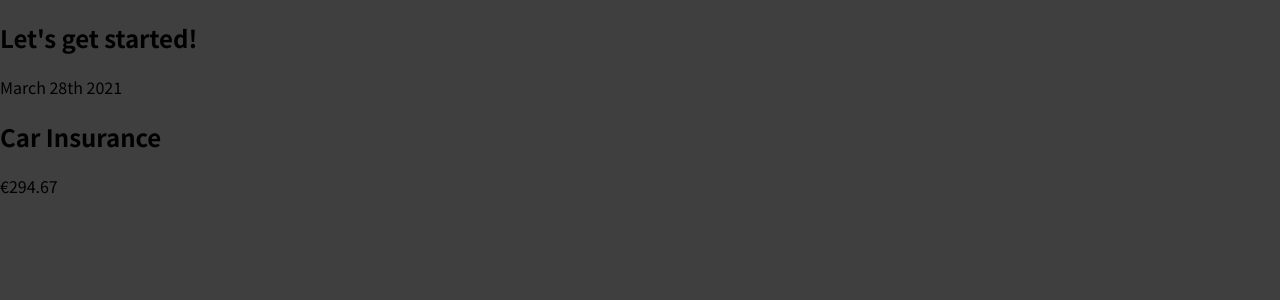
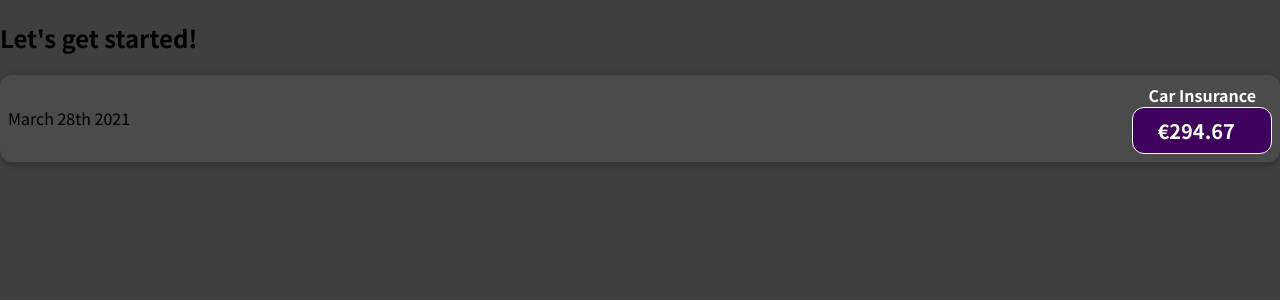
Before and after one commit to eomereu/react, a JavaScript app in the folder 01-starting-setup/: page / in a window 1280 px wide. Shown: the top 300 px of the page. Built offline with nearby package versions, Linux system fonts and the light colour scheme.

Commit message:
React Basics Part 3

```diff
--- /dev/null
+++ b/01-starting-setup/src/components/ExpenseItem.css
@@ -0,0 +1,56 @@
+.expense-item {
+  display: flex;
+  justify-content: space-between;
+  align-items: center;
+  box-shadow: 0 2px 8px rgba(0, 0, 0, 0.25);
+  padding: 0.5rem;
+  margin: 1rem 0;
+  border-radius: 12px;
+  background-color: #4b4b4b;
+}
+
+.expense-item__description {
+  display: flex;
+  flex-direction: column;
+  gap: 1rem;
+  align-items: flex-end;
+  flex-flow: column-reverse;
+  justify-content: flex-start;
+  flex: 1;
+}
+
+.expense-item h2 {
+  color: #3a3a3a;
+  font-size: 1rem;
+  flex: 1;
+  margin: 0 1rem;
+  color: white;
+}
+
+.expense-item__price {
+  font-size: 1rem;
+  font-weight: bold;
+  color: white;
+  background-color: #40005d;
+  border: 1px solid white;
+  padding: 0.5rem;
+  border-radius: 12px;
+}
+
+@media (min-width: 580px) {
+  .expense-item__description {
+    flex-direction: row;
+    align-items: center;
+    justify-content: flex-start;
+    flex: 1;
+  }
+
+  .expense-item__description h2 {
+    font-size: 1.25rem;
+  }
+
+  .expense-item__price {
+    font-size: 1.25rem;
+    padding: 0.5rem 1.5rem;
+  }
+}
--- a/01-starting-setup/src/components/ExpenseItem.js
+++ b/01-starting-setup/src/components/ExpenseItem.js
@@ -1,10 +1,12 @@
+import './ExpenseItem.css'
+
 function ExpenseItem() {
   return (
-    <div>
-      <div>March 28th 2021</div>
+    <div className="expense-item">
+      <div className="expense-item__description">March 28th 2021</div>
       <div>
         <h2>Car Insurance</h2>
-        <div>€294.67</div>
+        <div className="expense-item__price">€294.67</div>
       </div>
     </div>
   );
```
Also changed, not shown: 1 other file (tests, documents, lock files or other folders).
